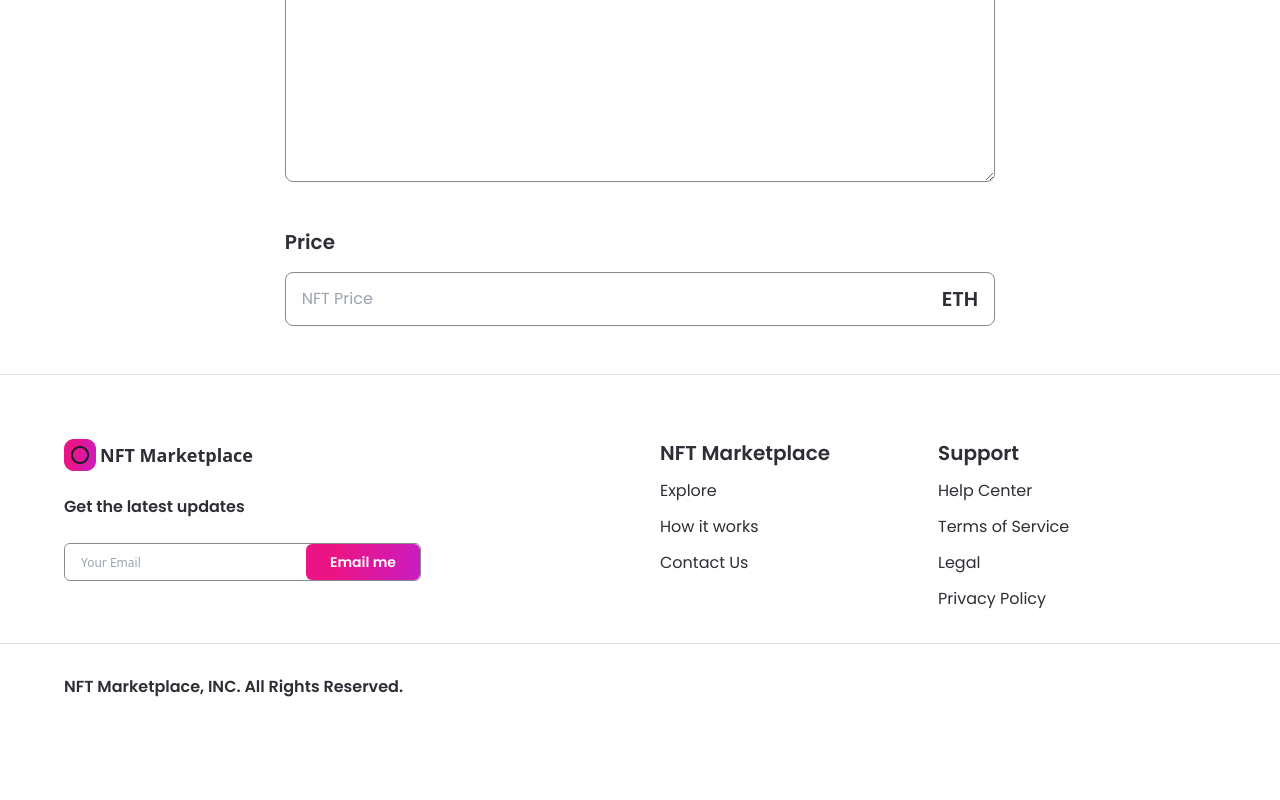
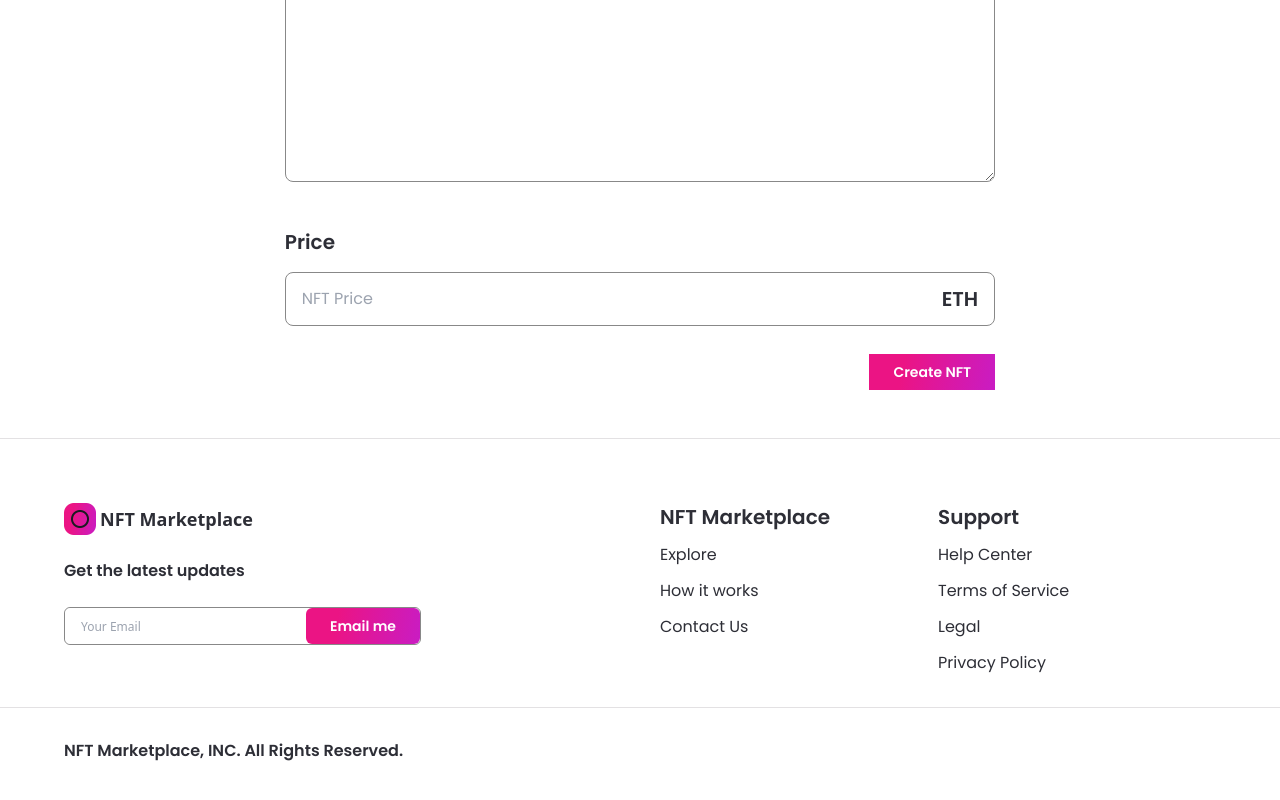
Before and after one commit to Bmullzz/nft_market_place, a Next.js app: page /create-nft in a window 1280 px wide. Shown: the part 869-1669 px from the top of the page. Before the commit the page ends 1635 px from the top, so only its background shows below. Built offline with nearby package versions, Linux system fonts and the light colour scheme.

Commit message:
finish create nft fields

```diff
--- a/pages/create-nft.js
+++ b/pages/create-nft.js
@@ -9,8 +9,9 @@
 
 const CreateNft = () => {
   const [fileURL, setFileURL] = useState(null);
+  useState
   const { theme } = useTheme();
-
+  const [formInput, setFormInput] = useState({ price: '', name: '', description: '' })
   const onDrop = useCallback(() => {
     // upload image to the blockchain ipfs
   }, []);
@@ -27,6 +28,8 @@
     ${isDragAccept && ' border-file-accept'}
     ${isDragReject && ' border-file-reject'}`
   ), [isDragActive, isDragAccept, isDragReject]);
+
+  console.log(formInput);
 
   return (
     <div className="flex justify-center sm:px-4 p-12">
@@ -76,20 +79,28 @@
           inputType="input"
           title="Name"
           placeholder="NFT Name"
-          handleClick={() => {}}
+          handleClick={(e) => setFormInput({ ...formInput, name: e.target.value })}
         />
         <Input
           inputType="textarea"
           title="Description"
           placeholder="NFT Description"
-          handleClick={() => {}}
+          handleClick={(e) => setFormInput({ ...formInput, description: e.target.value })}
         />
         <Input
           inputType="number"
           title="Price"
           placeholder="NFT Price"
-          handleClick={() => {}}
+          handleClick={(e) => setFormInput({ ...formInput, price: e.target.value })}
         />
+
+        <div className="mt-7 w-full flex justify-end">
+          <Button
+            btnName="Create NFT"
+            className="rounded-xl"
+            handleClick={() => {}}
+          />
+        </div>
       </div>
     </div>
   );
```
